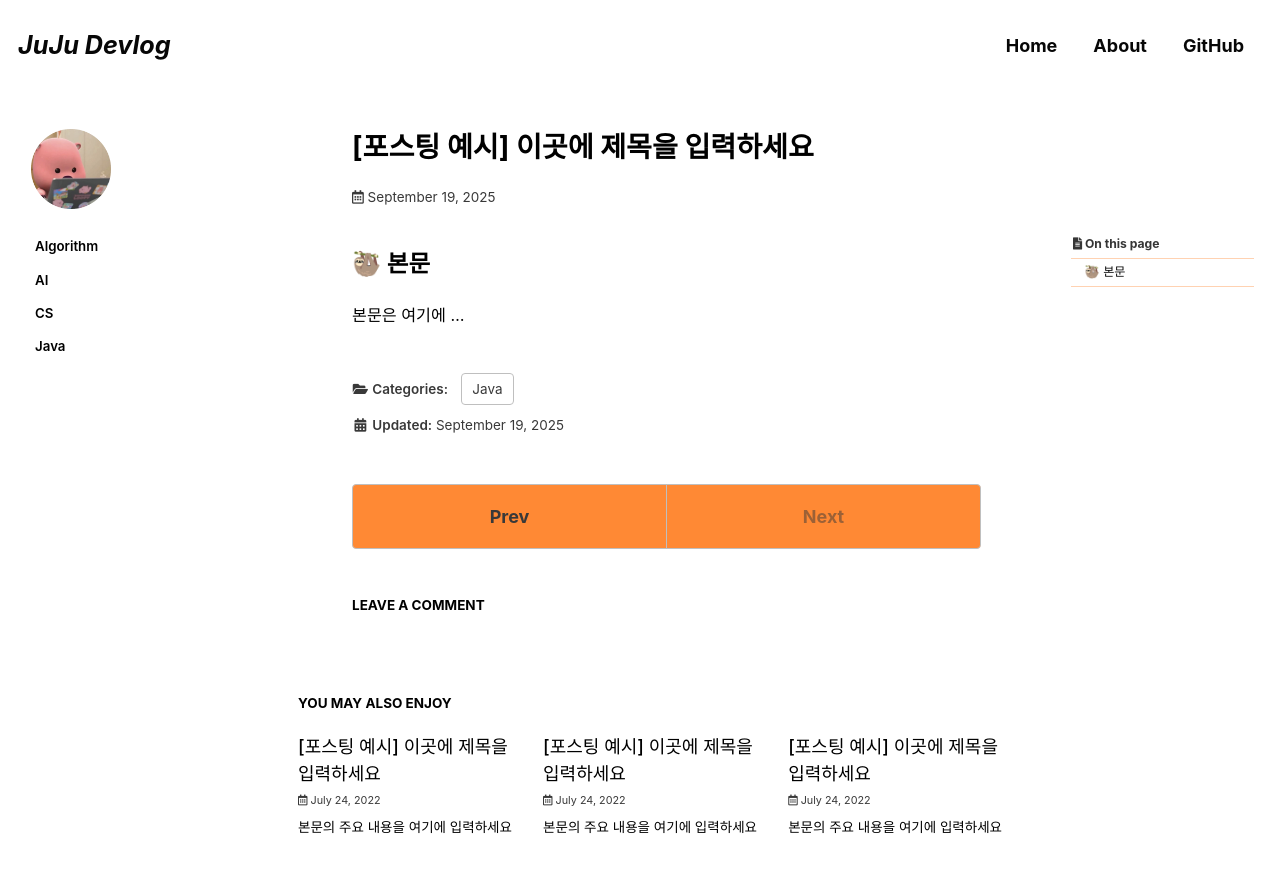
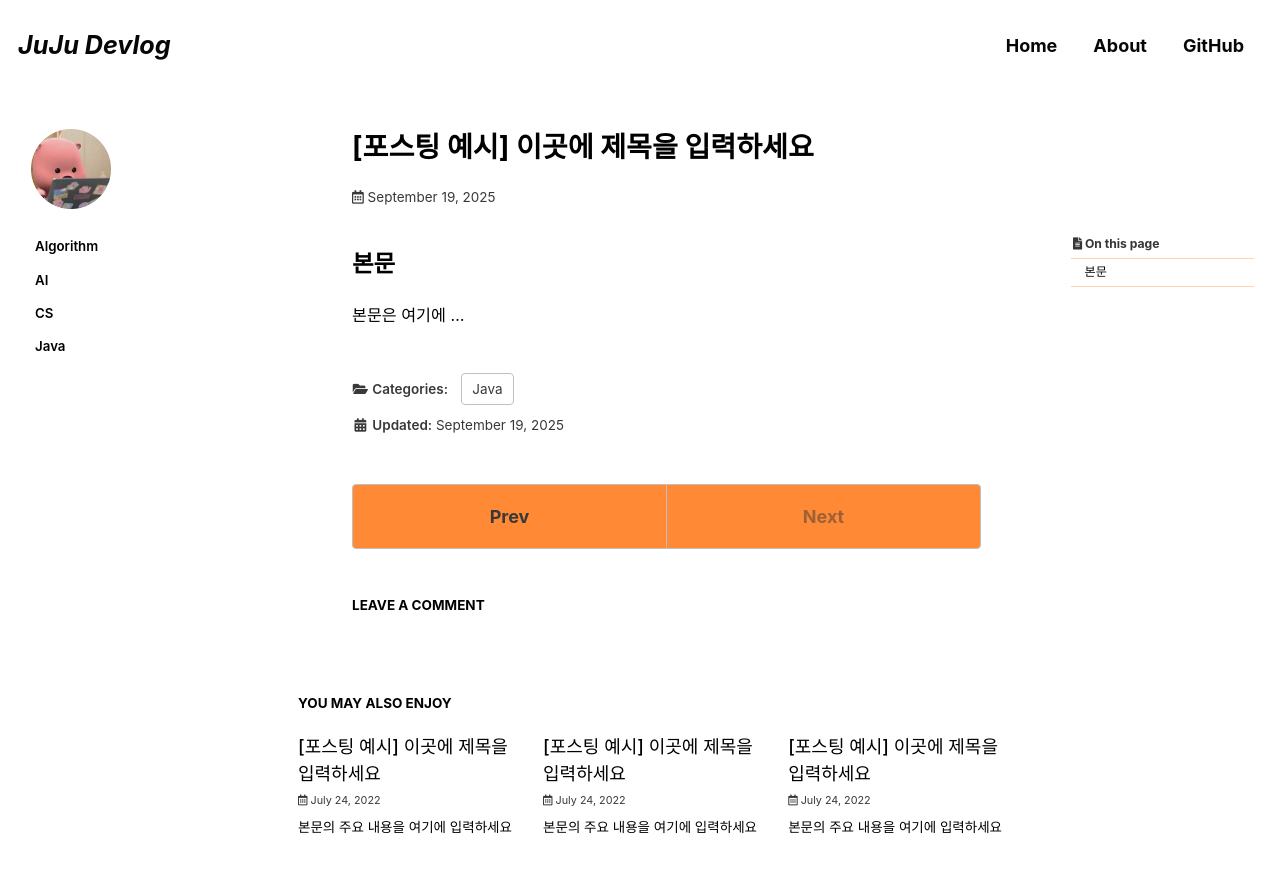
Before and after one commit to zuvvon/zuvvon.github.io, a Jekyll site: the page built from _posts/2025-09-19-test.md, in a window 1280 px wide and 900 px high. Shown: the top 873 px of the window. Built offline with Jekyll 4.4.1, drawn with Linux system fonts in a browser that asks for light colours; cached includes are drawn as plain includes; some web fonts are replaced; comment, search, counter and statistics services are not loaded.

```diff
--- a/_posts/2025-09-19-test.md
+++ b/_posts/2025-09-19-test.md
@@ -16,6 +16,6 @@ date: 2025-09-19
 last_modified_at: 2025-09-19
 ---
 
-## 🦥 본문
+## 본문
 
 본문은 여기에 ...
```
